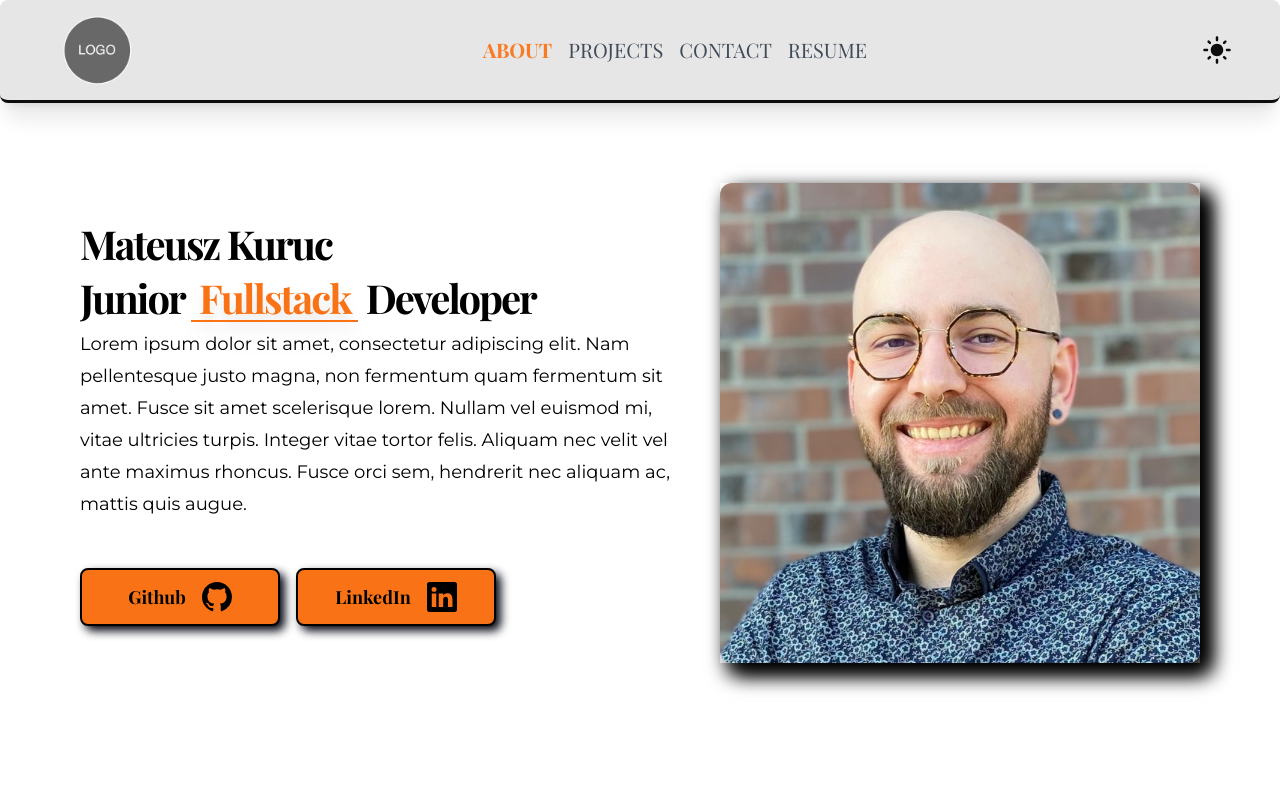
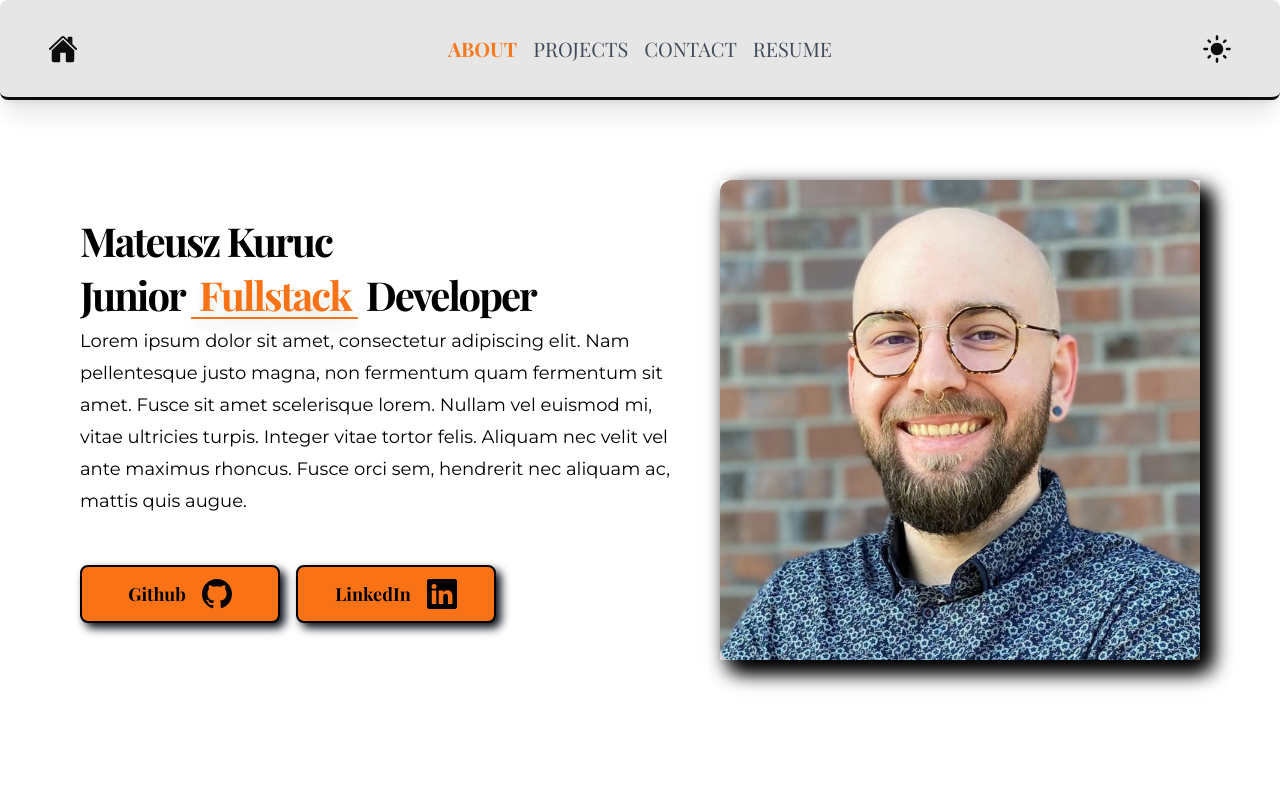
Before and after one commit to MateuszKuruc/developer-portfolio, a Next.js app in the folder developer-portfolio-site/: page / in a window 1280 px wide. Shown: the top 800 px of the page. Built offline with nearby package versions, Linux system fonts and the light colour scheme; a web font is replaced by a local one.

Commit message:
add home icon to nav bar

```diff
--- a/developer-portfolio-site/src/app/components/landing-page-components/NavBar.tsx
+++ b/developer-portfolio-site/src/app/components/landing-page-components/NavBar.tsx
@@ -10,6 +10,7 @@ import { useState, useEffect } from "react";
 import { useTheme } from "next-themes";
 import { usePathname } from "next/navigation";
 import { Link as ScrollLink } from "react-scroll";
+import { IoHome } from "react-icons/io5";
 
 const NavBar = () => {
   const pathname = usePathname();
@@ -53,16 +54,13 @@ const NavBar = () => {
   }, []);
 
   return (
-    <nav className="w-full shadow-xl bg-neutral-200 dark:bg-gray-950 rounded-lg sticky top-0 opacity-95 border-b-3 border-black dark:border-orange-500 z-30">
+    <nav className="w-full shadow-xl h-[100px] bg-neutral-200 dark:bg-gray-950 rounded-lg sticky top-0 opacity-95 border-b-3 border-black dark:border-orange-500 z-30">
       {/* Desktop Menu */}
       <div className="flex items-center justify-between h-full px-12 w-full">
         <Link href="/">
-          <Image
-            src="/logo-placeholder.png"
-            alt="logo"
-            width={100}
-            height={100}
-            className="cursor-pointer"
+          <IoHome
+            size={30}
+            className="cursor-pointer hover:text-orange-500 ease-in-out duration-300"
           />
         </Link>
 
```
